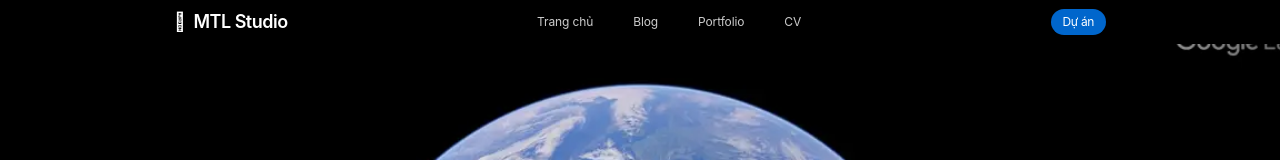
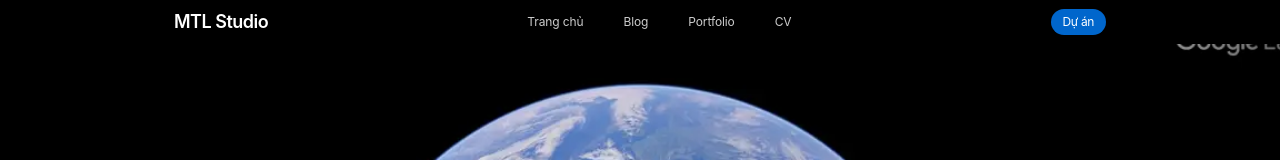
Before and after one commit to minhtuluc/PersonnalHobbies, a Next.js app: page / in a window 1280 px wide. Shown: the top 160 px of the page. Built offline with nearby package versions, Linux system fonts and the light colour scheme.

Commit message:
style: remove apple logo from nav bar

```diff
--- a/src/app/components/GlobalHeader.js
+++ b/src/app/components/GlobalHeader.js
@@ -48,7 +48,7 @@
       <header className="global-nav">
         <div className="global-nav-container">
           <Link href="/" className="global-nav-logo" onClick={handleClose}>
-             <span style={{ letterSpacing: "-0.5px" }}>MTL Studio</span>
+            <span style={{ letterSpacing: "-0.5px", fontWeight: 600 }}>MTL Studio</span>
           </Link>
           <nav>
             <ul className="global-nav-links">
```
